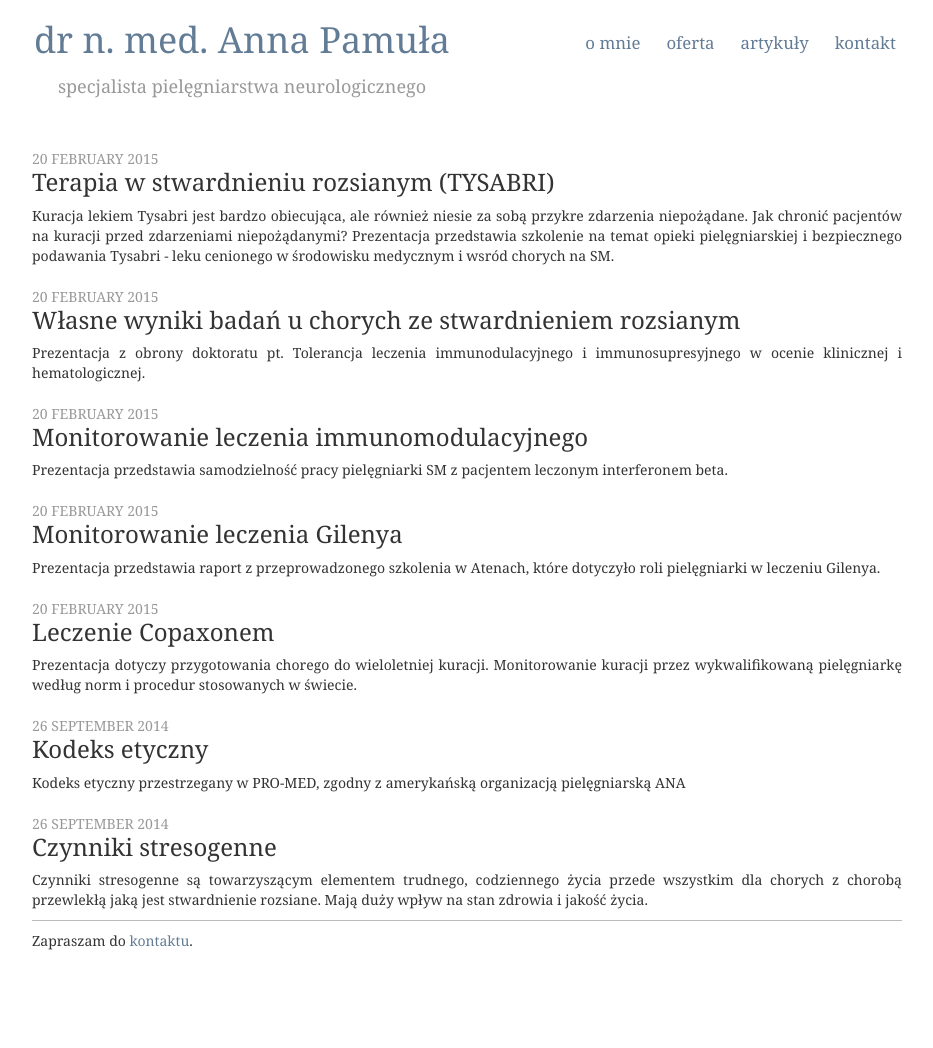
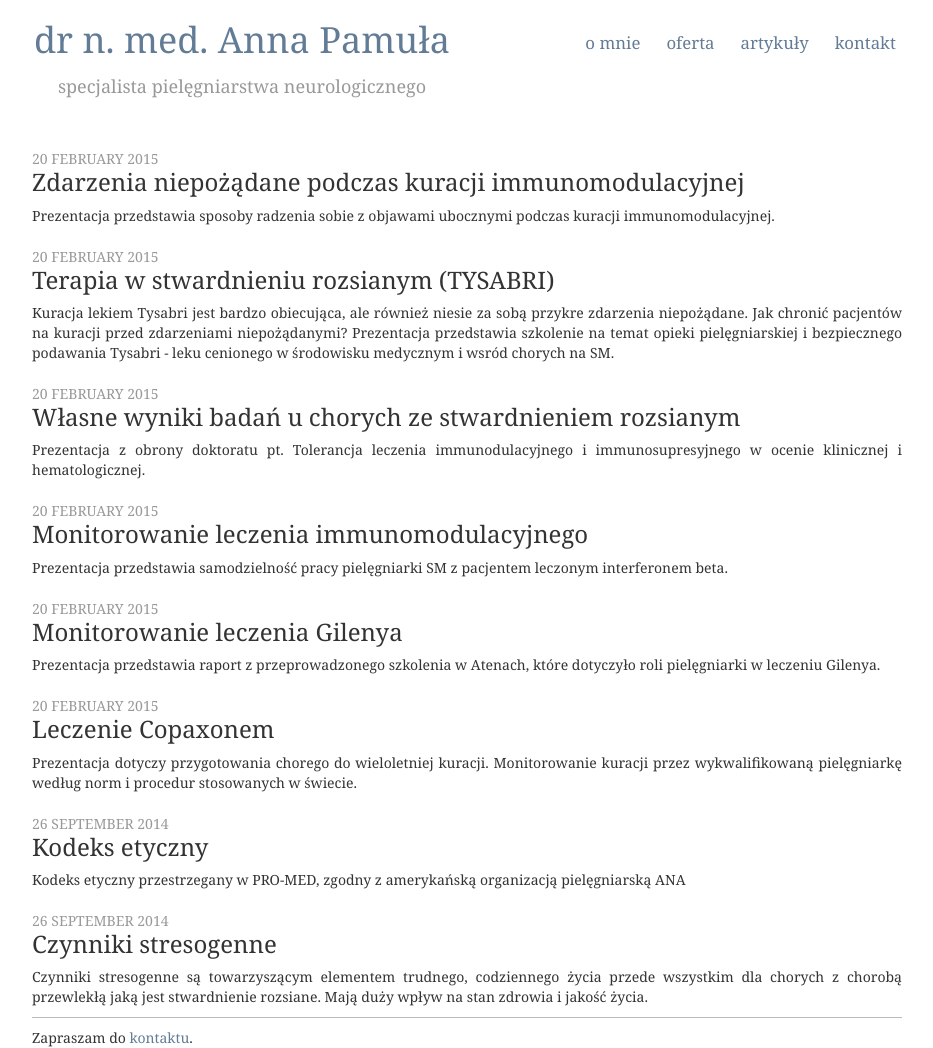
Before and after one commit to annapamula/annapamula.github.io, a Jekyll site: the page built from artykuly/index.md, in a window 1280 px wide. Shown: the whole page, without its empty margins (173-1106 px from the left). Built offline with Jekyll 4.4.1, drawn with Linux system fonts in a browser that asks for light colours; nearby versions of some CDN libraries; Markdown is read by kramdown in place of the engine named in the settings; before the commit the page ends 951 px from its top, so only the background shows below that.

Commit message:
Modified some presentations

```diff
--- a/_config.yml
+++ b/_config.yml
@@ -4,7 +4,6 @@ description: "Strona domowa"
 # url: "http://localhost:4000"
 url: "http://annapamula.github.io"
 
-paginate: 10
 markdown: rdiscount
 permalink: pretty
 highlighter: pygments
--- /dev/null
+++ b/_posts/2015-02-20-zdarzenia-niepozadane.md
@@ -0,0 +1,13 @@
+---
+title: Zdarzenia niepożądane podczas kuracji immunomodulacyjnej
+layout: single_post
+tags:
+- stwardnianie-rozsiane
+excerpt: Prezentacja przedstawia sposoby radzenia sobie z objawami ubocznymi podczas kuracji immunomodulacyjnej.
+
+---
+
+
+<center>
+<iframe src='https://onedrive.live.com/embed?cid=822BD344519F07B3&resid=822BD344519F07B3%21121&authkey=ABmLDN6tFSjAN_A&em=2&wdAr=1.3333333333333333' width='722px' height='565px' frameborder='0'>To jest osadzony dokument pakietu <a target='_blank' href='http://office.com'>Microsoft Office</a> obsługiwany przez aplikację <a target='_blank' href='http://office.com/webapps'>Office Online</a>.</iframe>
+</center>
```
Also changed, not shown: _posts/2015-02-20-monitorowanie-leczenia-immunomodulacyjnego.md (+1 -1 lines), oferta/index.md (+2 -2 lines).
